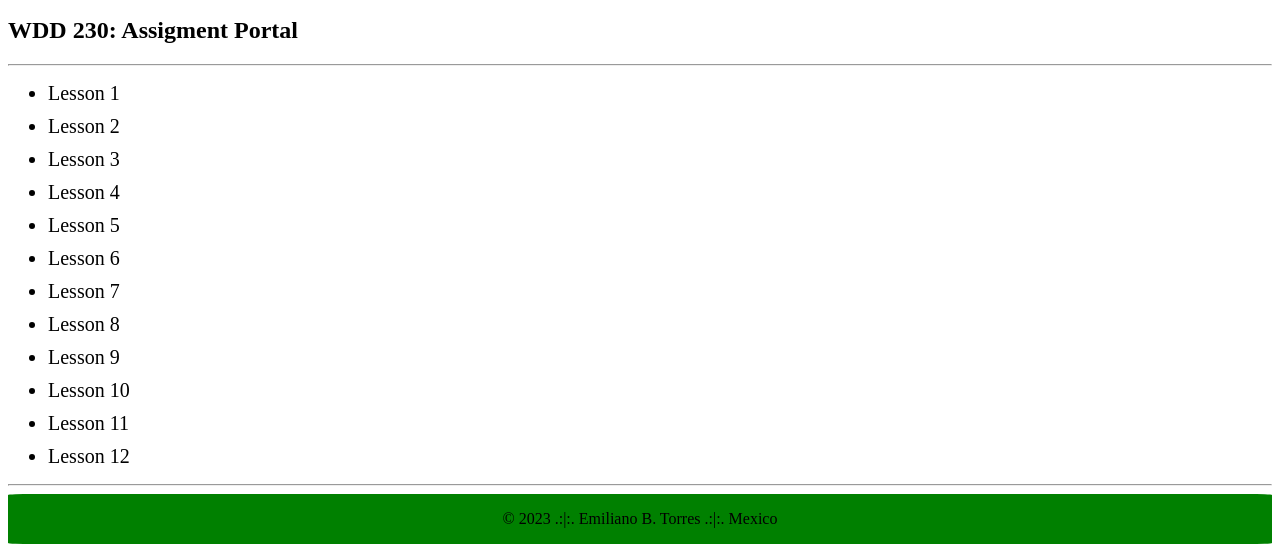
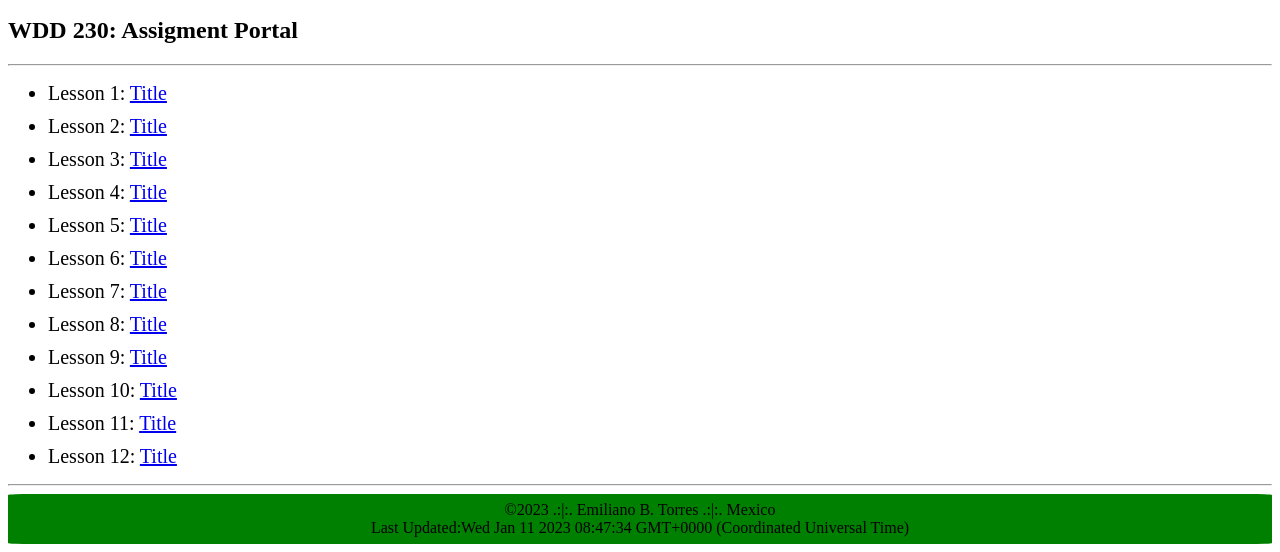
Before and after one commit to EmilianoTB/wdd230, a plain HTML site: page index.html in a window 1280 px wide. Shown: the part 261-813 px from the top of the page. Drawn offline with Linux system fonts and the light colour scheme.

Commit message:
fourth commit

```diff
--- a/index.html
+++ b/index.html
@@ -1,9 +1,10 @@
 <!DOCTYPE html>
 <html lang="en">
   <head>
-    <meta charset="utf-8" />
+    <meta charset="utf-8">
     <title>Emiliano Torres: Web Frontend Development Projects</title>
     <link rel="stylesheet" href="styles.css">
+    <script src="script.js" async></script>
     <meta name="description" content="Assignment portal for Emiliano Torres in WDD 230: Web Frontend Development at Brigham Young University - Idaho">
     <meta name="viewport" content="width=device-width, initial-scale=1">
   </head>
@@ -21,27 +22,27 @@
     <hr>
 
     <ul>
-      <li>Lesson 1</li>
-      <li>Lesson 2</li>
-      <li>Lesson 3</li>
-      <li>Lesson 4</li>
-      <li>Lesson 5</li>
-      <li>Lesson 6</li>
-      <li>Lesson 7</li>
-      <li>Lesson 8</li>
-      <li>Lesson 9</li>
-      <li>Lesson 10</li>
-      <li>Lesson 11</li>
-      <li>Lesson 12</li>
+      <li>Lesson 1: <a href="https://codepen.io/Emiliano-Torres/pen/rNryoNP">Title</a></li>
+      <li>Lesson 2: <a href="url">Title</a></li>
+      <li>Lesson 3: <a href="url">Title</a></li>
+      <li>Lesson 4: <a href="url">Title</a></li>
+      <li>Lesson 5: <a href="url">Title</a></li>
+      <li>Lesson 6: <a href="url">Title</a></li>
+      <li>Lesson 7: <a href="url">Title</a></li>
+      <li>Lesson 8: <a href="url">Title</a></li>
+      <li>Lesson 9: <a href="url">Title</a></li>
+      <li>Lesson 10: <a href="url">Title</a></li>
+      <li>Lesson 11: <a href="url">Title</a></li>
+      <li>Lesson 12: <a href="url">Title</a></li>
     </ul>
 
     <hr>
 
 
     <footer>
-      <div class="rectangle_footer">
-        © 2023 .:|:. Emiliano B. Torres .:|:. Mexico
-     </div>
+    <div class="rectangle_footer">
+      <p align="center" >©<span id="currentYear"></span> .:|:. Emiliano B. Torres .:|:. Mexico <br> Last Updated:<span id="lastModified"></span></p>
+      </div>
     </footer>
   </body>
 </html>
--- /dev/null
+++ b/script.js
@@ -0,0 +1,24 @@
+/*
+this search
+for the current
+year id in the html
+*/
+let currentYear = new Date().getFullYear();
+let currentYearElement = document.getElementById("currentYear");
+/*
+uses the object Date
+to obtain year
+but we just need the year
+that's why I use getFullYear()
+*/
+
+currentYearElement.innerHTML = currentYear;
+
+
+/* last modified */
+
+let LastModif = new Date(document.lastModified);
+console.log(LastModif)
+let lastModificationTime = document.getElementById("lastModified");
+
+lastModificationTime.innerHTML = LastModif;
```
